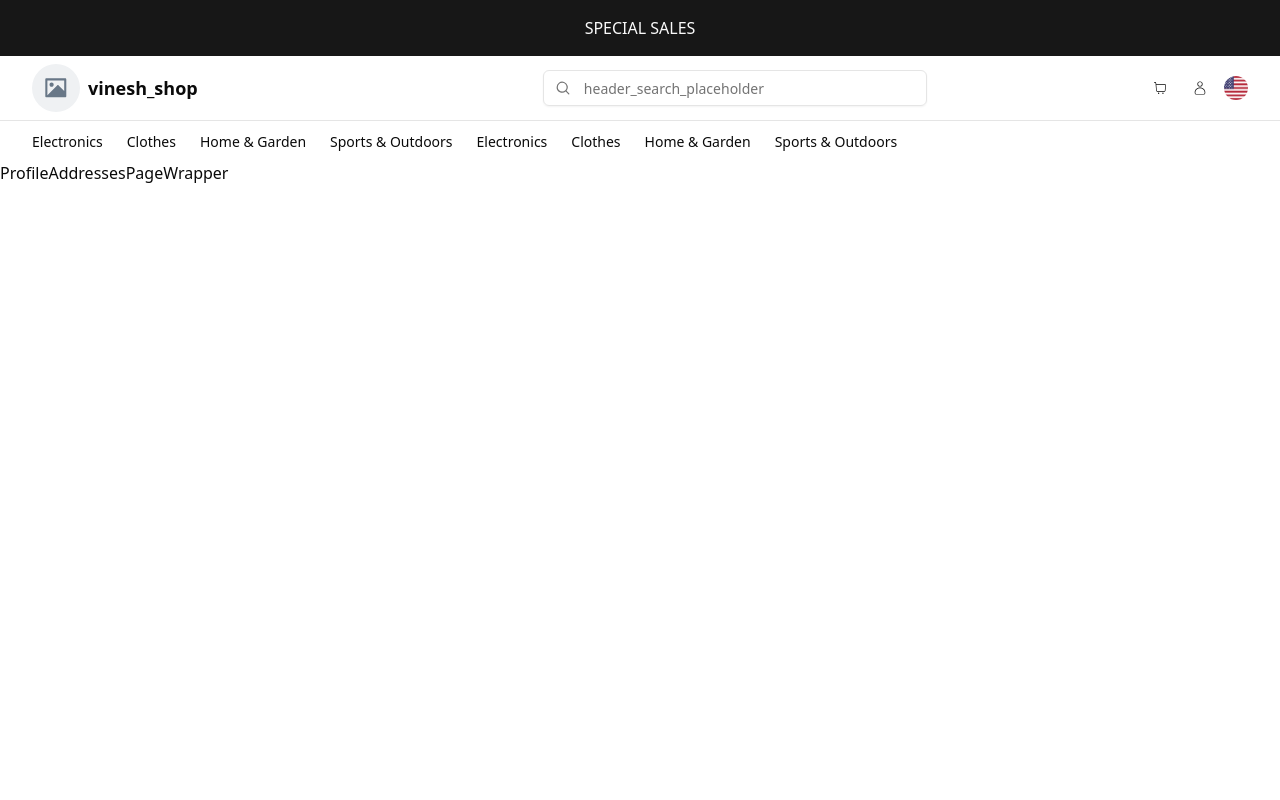
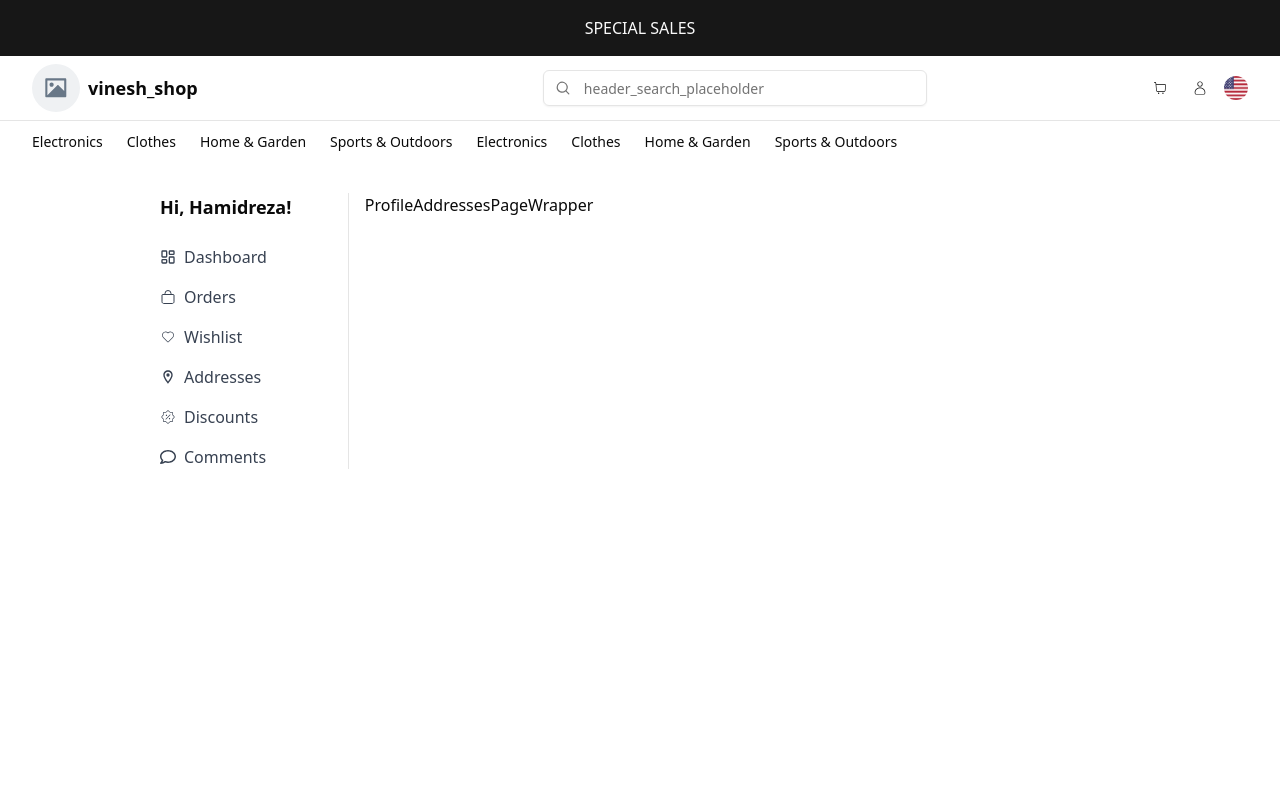
Before and after one commit to hamidreza-hz98/vinesh-shop-landing, a Next.js app: page /en/profile/addresses in a window 1280 px wide. Shown: the top 800 px of the page. Built offline with nearby package versions, Linux system fonts and the light colour scheme.

Commit message:
profile dashboard segment tasks

```diff
--- /dev/null
+++ b/app/[locale]/profile/layout.js
@@ -0,0 +1,15 @@
+import Container from "@/components/common/Container";
+import ProfileSidebar from "@/components/layout/profile/ProfileSidebar";
+import React from "react";
+
+const ProfieLayout = ({ children }) => {
+  return (
+    <Container className="flex flex-col md:flex-row items-start justify-start min-h-[80vh]">
+      <ProfileSidebar />
+
+      <div className="md:ms-4 w-full md:w-[80%]">{children}</div>
+    </Container>
+  );
+};
+
+export default ProfieLayout;
--- /dev/null
+++ b/components/layout/profile/ProfileSidebar.js
@@ -0,0 +1,57 @@
+"use client";
+
+import React, { useState } from "react";
+import Link from "next/link";
+import { useLocale, useTranslations } from "next-intl";
+import { Menu, X } from "lucide-react";
+import { profileLinks } from "@/constants/links";
+
+const ProfileSidebar = () => {
+  const [open, setOpen] = useState(false);
+  const locale = useLocale();
+  const t = useTranslations();
+
+  return (
+    <>
+      <div className="md:hidden w-full rounded-2xl flex items-center justify-between bg-gray-50 px-4 py-3 border-b sticky top-0 right-0 z-10">
+        <button
+          onClick={() => setOpen(!open)}
+          className="p-2 rounded-md hover:bg-gray-200"
+        >
+          {open ? <X size={24} /> : <Menu size={24} />}
+        </button>
+        <h1 className="text-lg font-semibold">Hi, Hamidreza!</h1>
+        <div className="w-6" />
+      </div>
+
+      {open && (
+        <div className="md:hidden fixed inset-0 bg-black bg-opacity-40 z-10" onClick={() => setOpen(false)} />
+      )}
+
+      <aside
+        className={`
+          fixed top-0 md:top-4 left-0 p-4 md:p-0 h-full w-[20%] bg-white border-r transition-transform transform z-50
+          ${open ? "translate-x-0" : "-translate-x-full"}
+          md:translate-x-0 md:sticky md:h-auto md:block
+        `}
+      >
+        <h2 className="text-lg font-bold mb-6 hidden md:block"> Hi, Hamidreza! </h2>
+        <nav className="flex flex-col gap-4">
+          {profileLinks.map((item, idx) => (
+            <Link
+              key={idx}
+              href={item.href}
+              className="flex items-center justify-start gap-2 text-gray-700 hover:text-black"
+              onClick={() => setOpen(false)}
+            >
+              <item.icon />
+              {item.title[locale]}
+            </Link>
+          ))}
+        </nav>
+      </aside>
+    </>
+  );
+};
+
+export default ProfileSidebar;
--- a/components/wrappers/profile/ProfileOverviewPageWrapper.js
+++ b/components/wrappers/profile/ProfileOverviewPageWrapper.js
@@ -1,9 +1,62 @@
-import React from 'react'
+"use client";
 
-const ProfileOverviewPageWrapper = () => {
+import PrimaryProductCard from "@/components/common/cards/PrimaryProductCard";
+import {
+  Carousel,
+  CarouselContent,
+  CarouselItem,
+  CarouselNext,
+  CarouselPrevious,
+} from "@/components/ui/carousel";
+import { ordersOverviewItems } from "@/constants/order";
+import { products } from "@/constants/product";
+import { useLocale, useTranslations } from "next-intl";
+import React from "react";
+
+const ProfileOrdersOverviewPageWrapper = () => {
+  const t = useTranslations();
+  const locale = useLocale();
+
   return (
-    <div>ProfileOverviewPageWrapper</div>
-  )
-}
+    <div className="w-full mt-8">
+      <div className="w-full grid grid-cols-2 md:grid-cols-4 items-center justify-around px-6 py-4 border border-border rounded-2xl gap-4">
+        {ordersOverviewItems.map((item, index) => (
+          <div
+            className="flex flex-col items-center justify-start gap-1"
+            key={index}
+          >
+            <item.icon className={`text-4xl ${item.color}`} />
+            <span> {item.title[locale]} </span>
+          </div>
+        ))}
+      </div>
 
-export default ProfileOverviewPageWrapper
+      <h2 className="mt-8 text-2xl font-semibold">
+        {" "}
+        {t("recently_viewed_products")}{" "}
+      </h2>
+
+      <Carousel
+        opts={{
+          align: "start",
+        }}
+        className="h-full w-full mt-2"
+      >
+        <CarouselContent className="h-full">
+          {products?.map((product, index) => (
+            <CarouselItem
+              key={index}
+              className="h-full sm:basis-1/3 lg:basis-1/4"
+            >
+              <PrimaryProductCard product={product} />
+            </CarouselItem>
+          ))}
+        </CarouselContent>
+        <CarouselPrevious />
+        <CarouselNext />
+      </Carousel>
+    </div>
+  );
+};
+
+export default ProfileOrdersOverviewPageWrapper;
--- a/constants/links.js
+++ b/constants/links.js
@@ -4,6 +4,76 @@ import { GrBlog } from "react-icons/gr";
 import { IoHomeOutline } from "react-icons/io5";
 import { TbCategory2 } from "react-icons/tb";
 import routes from "./routes";
+import { LuLayoutDashboard } from "react-icons/lu";
+import { IoBagOutline } from "react-icons/io5";
+import { CiHeart } from "react-icons/ci";
+import { MdOutlineLocationOn } from "react-icons/md";
+import { CiDiscount1 } from "react-icons/ci";
+import { FaRegComment } from "react-icons/fa";
+
+
+export const profileLinks = [
+  {
+    title: {
+      en: "Dashboard",
+      pt: "Painel",
+      ar: "لوحة التحكم",
+      fa: "داشبورد"
+    },
+    href: "/profile",
+    icon: LuLayoutDashboard
+  },
+  {
+    title: {
+      en: "Orders",
+      pt: "Pedidos",
+      ar: "الطلبات",
+      fa: "سفارشات"
+    },
+    href: "/profile/orders",
+    icon: IoBagOutline
+  },
+  {
+    title: {
+      en: "Wishlist",
+      pt: "Lista de Desejos",
+      ar: "قائمة الأمنيات",
+      fa: "لیست علاقه‌مندی‌ها"
+    },
+    href: "/profile/wishlist",
+    icon: CiHeart
+  },
+  {
+    title: {
+      en: "Addresses",
+      pt: "Endereços",
+      ar: "العناوين",
+      fa: "آدرس‌ها"
+    },
+    href: "/profile/addresses",
+    icon: MdOutlineLocationOn
+  },
+  {
+    title: {
+      en: "Discounts",
+      pt: "Descontos",
+      ar: "الخصومات",
+      fa: "تخفیف‌ها"
+    },
+    href: "/profile/discounts",
+    icon: CiDiscount1
+  },
+  {
+    title: {
+      en: "Comments",
+      pt: "Comentários",
+      ar: "التعليقات",
+      fa: "نظرات"
+    },
+    href: "/profile/comments",
+    icon: FaRegComment
+  }
+];
 
 export const mobileNavItems = [
   {
--- /dev/null
+++ b/constants/order.js
@@ -0,0 +1,46 @@
+import { CiCircleCheck } from "react-icons/ci";
+import { MdOutlineCancel, MdOutlinePendingActions } from "react-icons/md";
+import { CiDeliveryTruck } from "react-icons/ci";
+
+export const ordersOverviewItems = [
+  {
+    icon: CiCircleCheck,
+    title: {
+      en: "Delivered",
+      pt: "Entregue",
+      ar: "تم التسليم",
+      fa: "تحویل داده شده"
+    },
+    color: "text-green-500"
+  },
+  {
+    icon: MdOutlinePendingActions,
+    title: {
+      en: "Pending",
+      pt: "Pendente",
+      ar: "قيد الانتظار",
+      fa: "در انتظار"
+    },
+    color: "text-yellow-500"
+  },
+  {
+    icon: CiDeliveryTruck,
+    title: {
+      en: "Shipment",
+      pt: "Envio",
+      ar: "الشحن",
+      fa: "در حال ارسال"
+    },
+    color: "text-blue-500"
+  },
+  {
+    icon: MdOutlineCancel,
+    title: {
+      en: "Canceled",
+      pt: "Cancelado",
+      ar: "ملغى",
+      fa: "لغو شده"
+    },
+    color: "text-red-500"
+  },
+];
```
